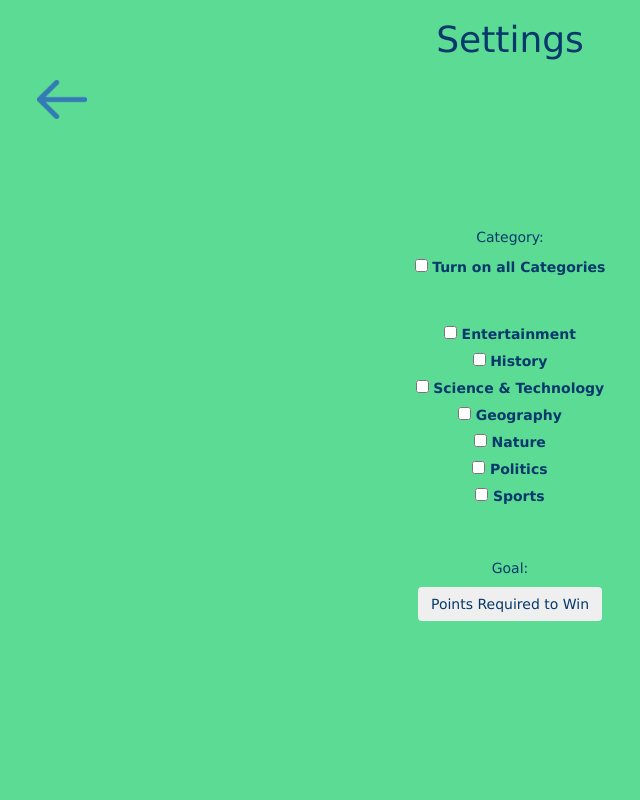
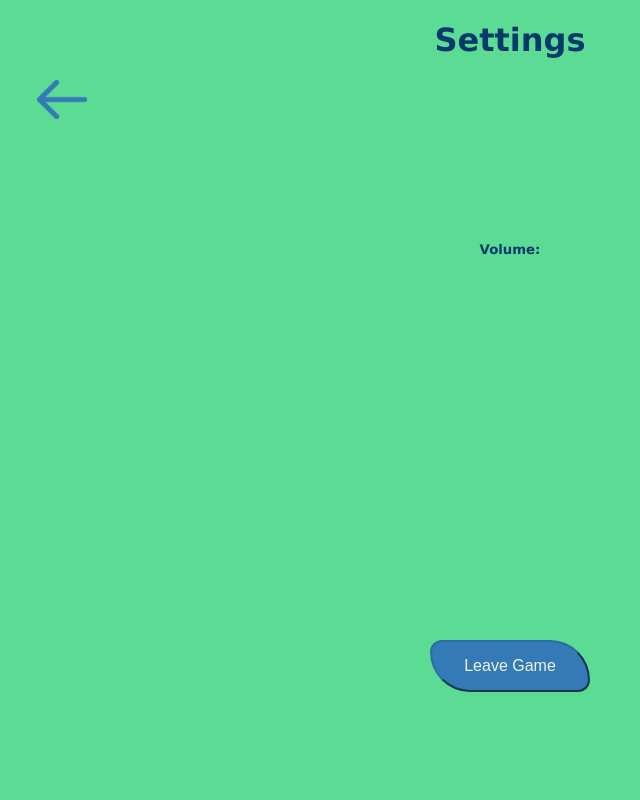
Before and after one commit to MaytheDirkzwager/WebIK_groep15, a Flask app: page /sessionsettings in a window 1280 px wide. Shown: the whole page, without its empty margins (130-770 px from the left). Run offline with Flask 2, Linux system fonts and the light colour scheme; some libraries are stand-ins or nearby versions.

Commit message:
Update sessionsettings.html

```diff
--- a/templates/sessionsettings.html
+++ b/templates/sessionsettings.html
@@ -5,14 +5,7 @@
 
     <head>
         <title>Settings</title>
-        <link href="https://maxcdn.bootstrapcdn.com/bootstrap/3.3.5/css/bootstrap.min.css" rel="stylesheet" />
-        <link href="https://cdnjs.cloudflare.com/ajax/libs/bootstrap-switch/3.3.2/css/bootstrap3/bootstrap-switch.min.css" rel="stylesheet" />
         <link href="{{ url_for('static', filename='styles.css') }}" rel="stylesheet"/>
-
-        <script src="https://ajax.googleapis.com/ajax/libs/jquery/1.11.1/jquery.min.js"></script>
-        <script src="https://maxcdn.bootstrapcdn.com/bootstrap/3.3.5/js/bootstrap.min.js"></script>
-        <script src="https://cdnjs.cloudflare.com/ajax/libs/bootstrap-switch/3.3.2/js/bootstrap-switch.min.js"></script>
-        <script>$("[name='my-checkbox']").bootstrapSwitch();</script>
 
     </head>
     <body>
@@ -21,63 +14,18 @@
         </div>
 
         <div class="text">
-            <h5>Category: </h5>
-        <div class="custom-control custom-switch">
-          <input type="checkbox" class="custom-control-input" id="customSwitch1">
-          <label class="custom-control-label" for="customSwitch1">Turn on all Categories</label>
-        </div>
-        <br></br>
-        <div class="custom-control custom-checkbox">
-          <input type="checkbox" class="custom-control-input" id="customCheck1">
-          <label class="custom-control-label" for="customCheck1">Entertainment</label>
-        </div>
-        <div class="custom-control custom-checkbox">
-          <input type="checkbox" class="custom-control-input" id="customCheck1">
-          <label class="custom-control-label" for="customCheck1">History</label>
-        </div>
-        <div class="custom-control custom-checkbox">
-          <input type="checkbox" class="custom-control-input" id="customCheck1">
-          <label class="custom-control-label" for="customCheck1">Science & Technology</label>
-        </div>
-        <div class="custom-control custom-checkbox">
-          <input type="checkbox" class="custom-control-input" id="customCheck1">
-          <label class="custom-control-label" for="customCheck1">Geography</label>
-        </div>
-        <div class="custom-control custom-checkbox">
-          <input type="checkbox" class="custom-control-input" id="customCheck1">
-          <label class="custom-control-label" for="customCheck1">Nature</label>
-        </div>
-        <div class="custom-control custom-checkbox">
-          <input type="checkbox" class="custom-control-input" id="customCheck1">
-          <label class="custom-control-label" for="customCheck1">Politics</label>
-        </div>
-        <div class="custom-control custom-checkbox">
-          <input type="checkbox" class="custom-control-input" id="customCheck1">
-          <label class="custom-control-label" for="customCheck1">Sports</label>
-        </div>
-        <br></br>
-        <h5>Goal: </h5>
-            <div class="dropdown">
-              <button class="btn btn-secondary dropdown-toggle" type="button" id="dropdownMenuButton" data-toggle="dropdown" aria-haspopup="true" aria-expanded="false">
-                Points Required to Win
-              </button>
-              <div class="dropdown-menu" aria-labelledby="dropdownMenuButton">
-                <h6 class="dropdown-header">Choose an Amount</h6>
-                <a class="dropdown-item" href="#">5</a><br>
-                <a class="dropdown-item" href="#">10</a><br>
-                <a class="dropdown-item" href="#">15</a><br>
-                <a class="dropdown-item" href="#">20</a><br>
-                <a class="dropdown-item" href="#">25</a>
-              </div>
-            </div>
+            <h5>Volume: </h5>
         </div>
 
-
-        <form action = "{{ url_for('gamesettings') }}" method = "post">
+        <form action = "{{ url_for('sessionsettings') }}" method = "post">
 
          <div>
             <button class="backIcon" type="submit" name="button" value="back" ></button>
         </div>
 
+        <div class="buttonMiddle">
+            <button type="submit" name="button" value="leave" class="button">Leave Game</button>
+        </div>
+
         </form>
     </body>
```
